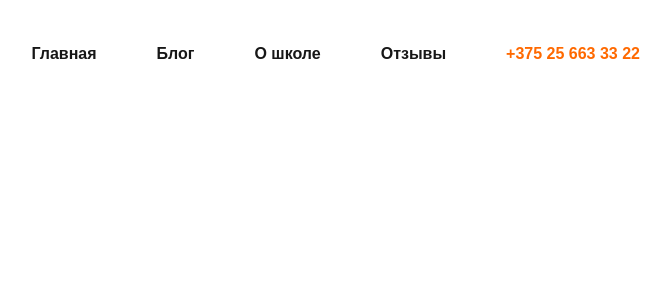
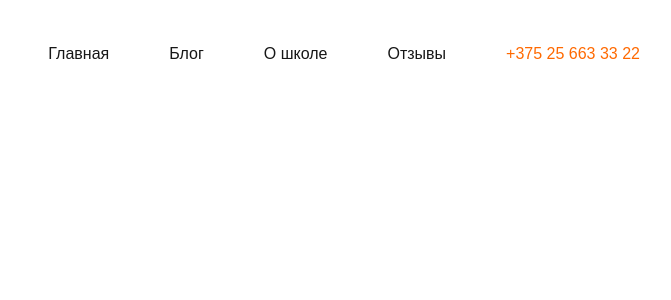
Before and after one commit to evgeniyworkbel/like-volley, a Next.js app: page / in a window 1280 px wide. Shown: the top 300 px of the page, without its empty margins (556-1227 px from the left). Built offline with nearby package versions, Linux system fonts and the light colour scheme.

Commit message:
fix(app): remove of fonts

```diff
--- a/src/app/globals.css
+++ b/src/app/globals.css
@@ -24,7 +24,3 @@ body {
   color: var(--foreground);
   font-family: Arial, Helvetica, sans-serif;
 }
-.font-urbanist {
-  font-family: var(--font-urbanist), sans-serif;
-  font-weight: 600;
-}
--- a/src/app/layout.tsx
+++ b/src/app/layout.tsx
@@ -1,12 +1,6 @@
 import type { Metadata } from "next";
-import { Geist, Geist_Mono, Urbanist } from "next/font/google";
+import { Geist, Geist_Mono } from "next/font/google";
 import "./globals.css";
-
-const urbanist = Urbanist({
-  weight: ["600"],
-  variable: "--font-urbanist-sans",
-  subsets: ["latin"],
-});
 
 const geistSans = Geist({
   variable: "--font-geist-sans",
@@ -31,7 +25,7 @@ export default function RootLayout({
   return (
     <html lang="en">
       <body
-        className={`${geistSans.variable} ${geistMono.variable} ${urbanist.variable} antialiased`}
+        className={`${geistSans.variable} ${geistMono.variable}  antialiased`}
       >
         {children}
       </body>
```
